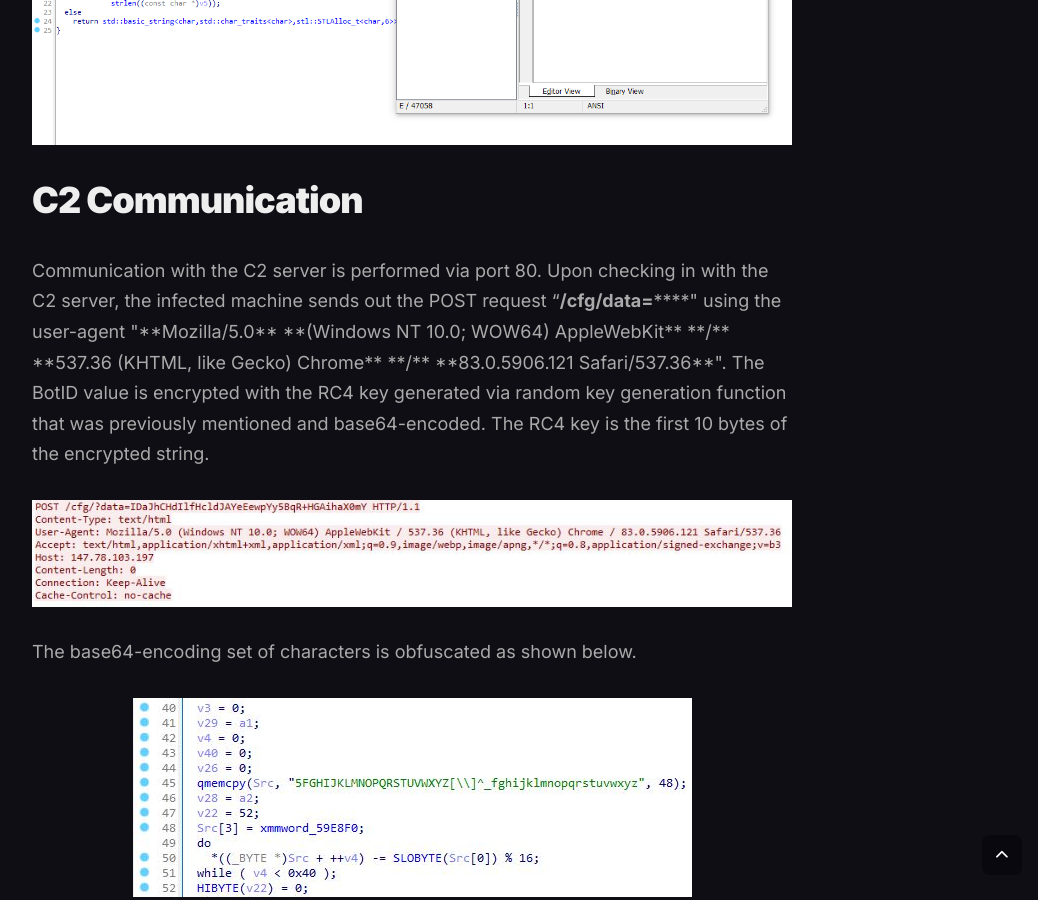
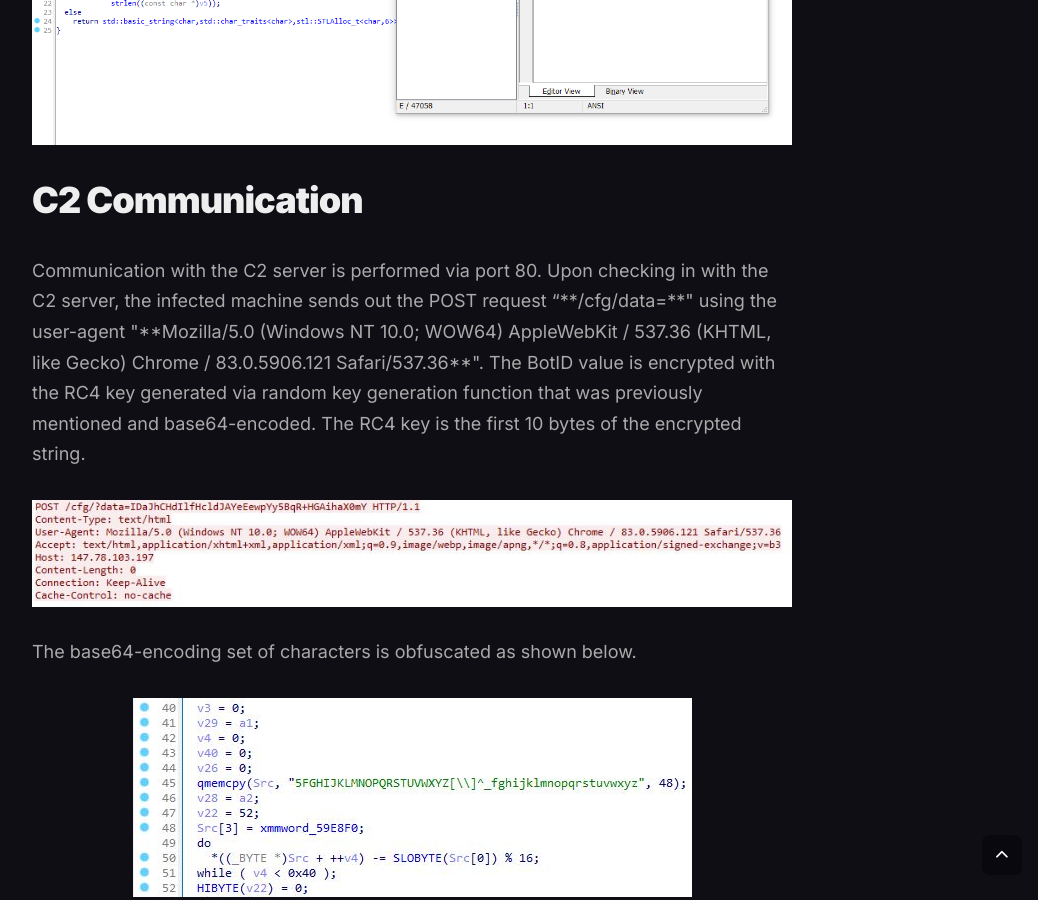
Before and after one commit to RussianPanda95/russianpanda95.github.io, a Jekyll site: the page built from _posts/2024-03-16-The-GlorySprout-Stealer-or-a-Failed-Clone-of-Taurus-Stealer.md, in a window 1280 px wide and 900 px high, scrolled down 7655 px. Shown: the whole window, without its empty margins (228-1266 px from the left). Built offline with Jekyll 4.4.1, drawn with Linux system fonts in a browser that asks for light colours; nearby versions of some CDN libraries; comment, search, counter and statistics services are not loaded.

Commit message:
New commit

```diff
--- a/_posts/2024-03-16-The-GlorySprout-Stealer-or-a-Failed-Clone-of-Taurus-Stealer.md
+++ b/_posts/2024-03-16-The-GlorySprout-Stealer-or-a-Failed-Clone-of-Taurus-Stealer.md
@@ -97,7 +97,7 @@
 
 # C2 Communication
 
-Communication with the C2 server is performed via port 80. Upon checking in with the C2 server, the infected machine sends out the POST request "**/cfg/data=****<BotID>**" using the user-agent "**Mozilla/5.0** **(Windows NT 10.0; WOW64) AppleWebKit** **/** **537.36 (KHTML, like Gecko) Chrome** **/** **83.0.5906.121 Safari/537.36**". The BotID value is encrypted with the RC4 key generated via random key generation function that was previously mentioned and base64-encoded. The RC4 key is the first 10 bytes of the encrypted string.
+Communication with the C2 server is performed via port 80. Upon checking in with the C2 server, the infected machine sends out the POST request "**/cfg/data=<BotID>**" using the user-agent "**Mozilla/5.0 (Windows NT 10.0; WOW64) AppleWebKit / 537.36 (KHTML, like Gecko) Chrome / 83.0.5906.121 Safari/537.36**". The BotID value is encrypted with the RC4 key generated via random key generation function that was previously mentioned and base64-encoded. The RC4 key is the first 10 bytes of the encrypted string.
 
 ![c2_post_check_in.jpg](/images/GlorySprout/c2_post_check_in.JPG)
 
```
